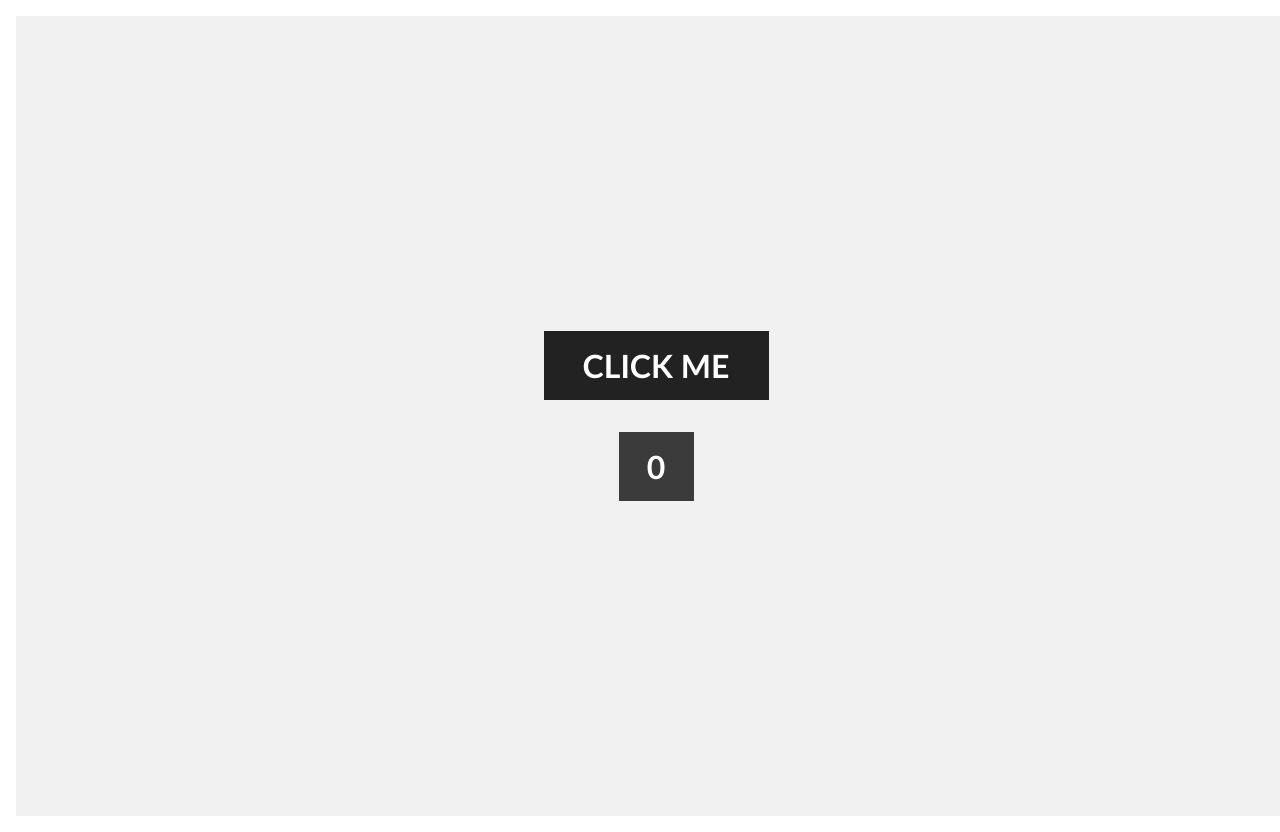
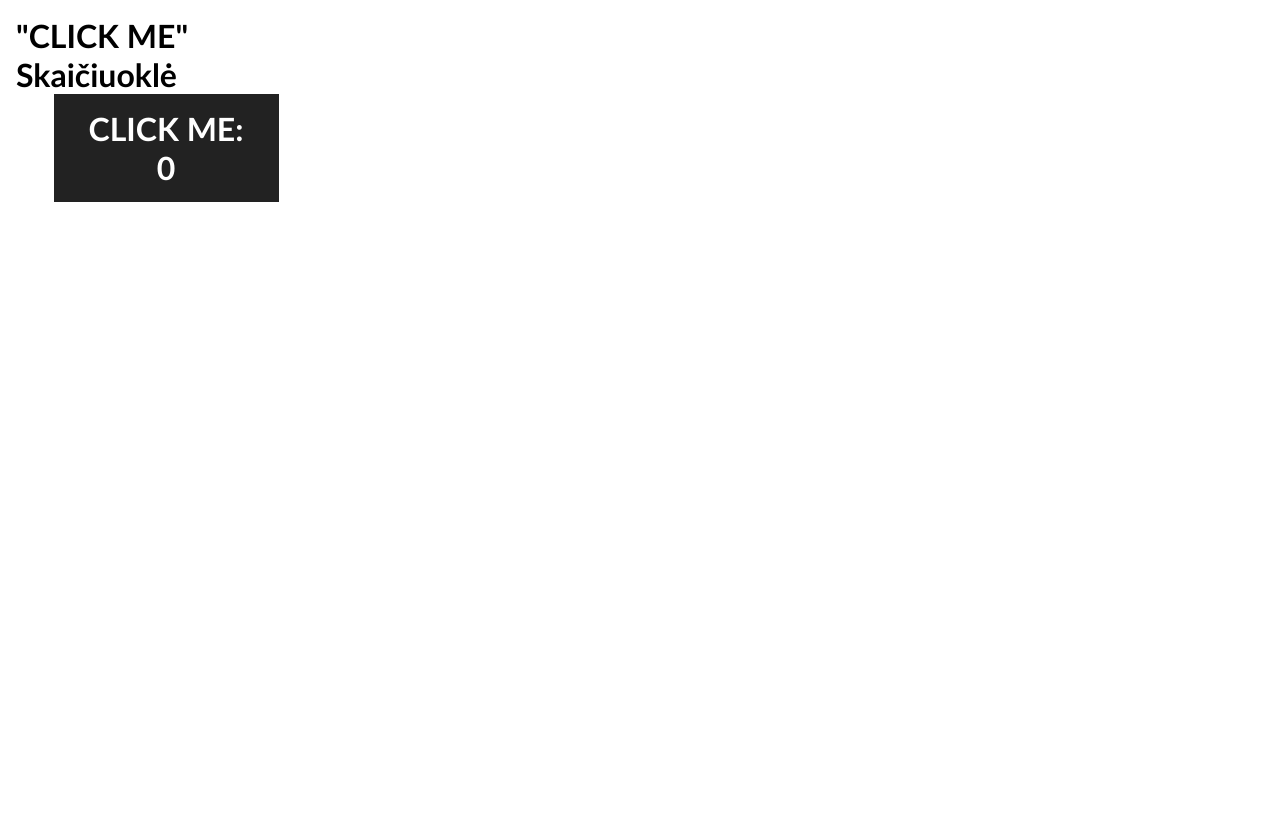
Before and after one commit to jurlug/JS-Task, a plain HTML site: page JS Tasks/Task 2/index.html in a window 1280 px wide. After the commit the page ends 800 px from the top, so only its background shows below. Drawn offline with Linux system fonts and the light colour scheme.

Commit message:
Task No.2 more or less Done

```diff
--- a/JS Tasks/Task 2/index.html
+++ b/JS Tasks/Task 2/index.html
@@ -1,5 +1,6 @@
 <!DOCTYPE html>
 <html lang="en">
+
 <head>
   <meta charset="UTF-8" />
   <title>Change button state</title>
@@ -8,22 +9,17 @@
   <!-- Custom JS -->
   <script defer src="./script.js"></script>
 </head>
+
 <body>
-    <header>
-      <!-- Header code-->
-    </header>
+  <div class="main">
+    <h1>"CLICK ME" Skaičiuoklė</h1>
+    <button id="clickme">CLICK ME: 0</button>
 
-    <main>
-      <div class="wrapper">
-        <div class="btn">
-          <div id="btn__element">CLICK ME</div>
-          <div id="btn__state">0</div>
-        </div>
-      </div>
-    </main>
+
 
   <footer>
     <!-- Footer code -->
   </footer>
 </body>
+
 </html>
--- a/JS Tasks/Task 2/script.js
+++ b/JS Tasks/Task 2/script.js
@@ -3,3 +3,9 @@ Parašykite JS kodą, kuris skaičiuos kiek kartų buvo paspaustas mygtukas
 su tekstu "CLICK ME". Paspaudimų rezultatas turi būti matomas dešinėje
 pusėje esančiame "state" skaičiavimo bloke (<div id="btn__state">0</div>)
 ------------------------------------------------------------------- */
+var button = document.getElementById("clickme"),
+  count = 0;
+button.onclick = function() {
+  count += 1;
+  button.innerHTML = "Click me: " + count;
+};
--- a/JS Tasks/Task 2/style.css
+++ b/JS Tasks/Task 2/style.css
@@ -17,13 +17,14 @@
   background-color: #f1f1f1;
 }
 
-.btn {
+div {
+  margin: 1rem;
   width: 300px;
   display: flex;
   justify-content: center;
   flex-wrap: wrap;
 }
-#btn__element {
+#clickme {
   width: 75%;
   padding: 15px 25px;
   background-color: #222;
@@ -33,23 +34,3 @@
   font-size: 2em;
   text-align: center;
 }
-
-#btn__element:hover {
-  cursor: pointer;
-  background-color: rgb(59, 59, 59);
-}
-
-#btn__state {
-  width: 25%;
-  padding: 15px 25px;
-  background-color: rgb(59, 59, 59);
-  border: #222;
-  color: #fff;
-  font-weight: bold;
-  font-size: 2em;
-  text-align: center;
-}
-
-div {
-margin: 1rem;
-}
```
Lines whose indentation alone changed are shown as unchanged.
